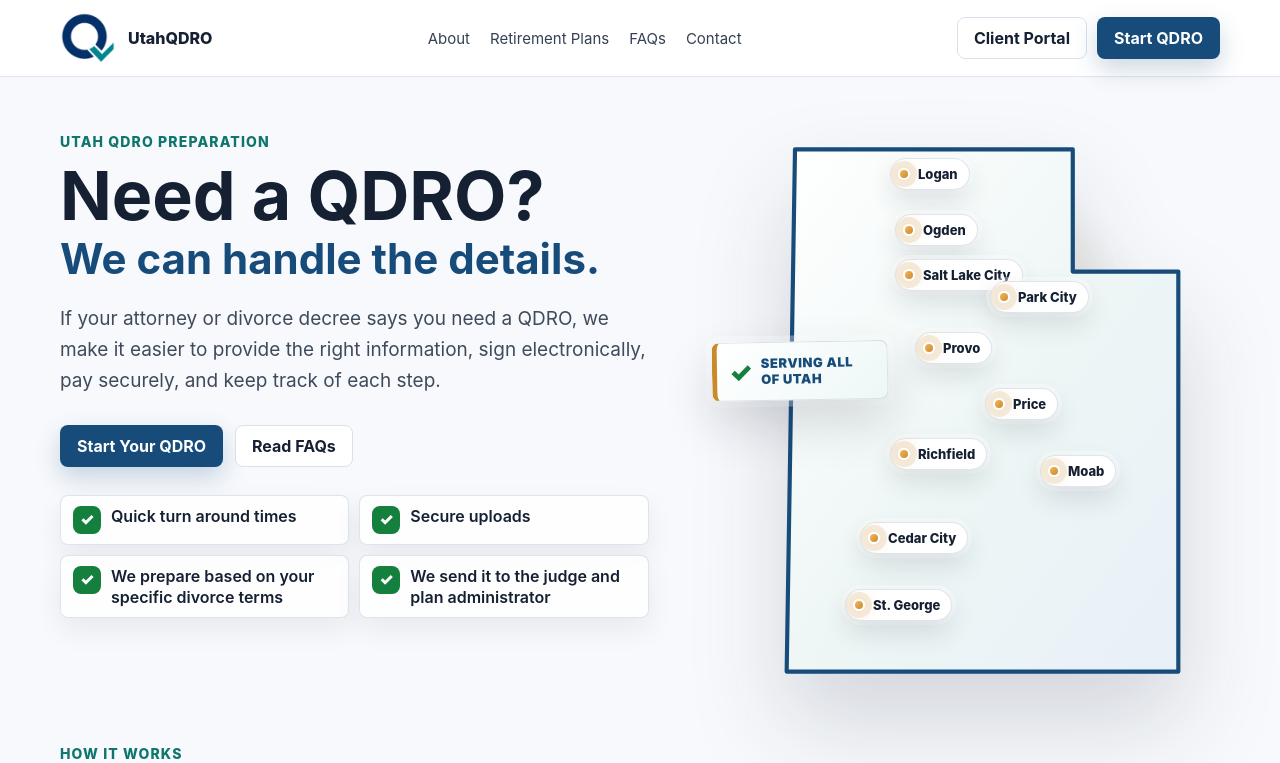
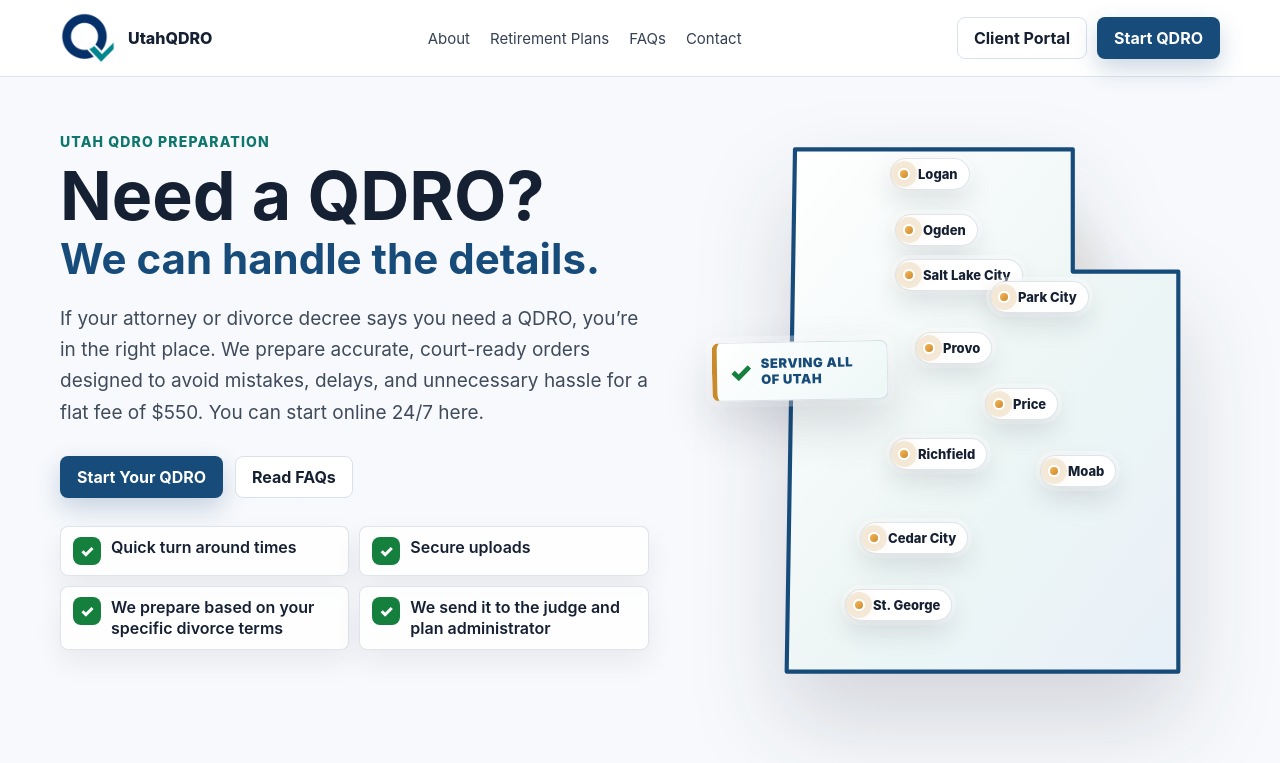
Before and after one commit to bhunter10/utahqdro, a Next.js app: page / in a window 1280 px wide. Shown: the top 763 px of the page. Built offline with nearby package versions, Linux system fonts and the light colour scheme.

Commit message:
home page text

```diff
--- a/app/(public)/page.tsx
+++ b/app/(public)/page.tsx
@@ -32,9 +32,10 @@
           <h1>Need a QDRO?</h1>
           <h2>We can handle the details.</h2>
           <p className="lead">
-            If your attorney or divorce decree says you need a QDRO, we make it
-            easier to provide the right information, sign electronically, pay
-            securely, and keep track of each step.
+            If your attorney or divorce decree says you need a QDRO, you’re in
+            the right place. We prepare accurate, court-ready orders designed to
+            avoid mistakes, delays, and unnecessary hassle for a flat fee of
+            $550. You can start online 24/7 here.
           </p>
           <div className="hero-actions">
             <Link className="button primary" href="/qdro-request">
--- a/app/globals.css
+++ b/app/globals.css
@@ -629,6 +629,8 @@
 .about-copy h1 {
   margin-top: 10px;
   max-width: 680px;
+  font-size: clamp(24px, 3vw, 34px);
+  line-height: 1.15;
 }
 
 .about-copy p {
```
